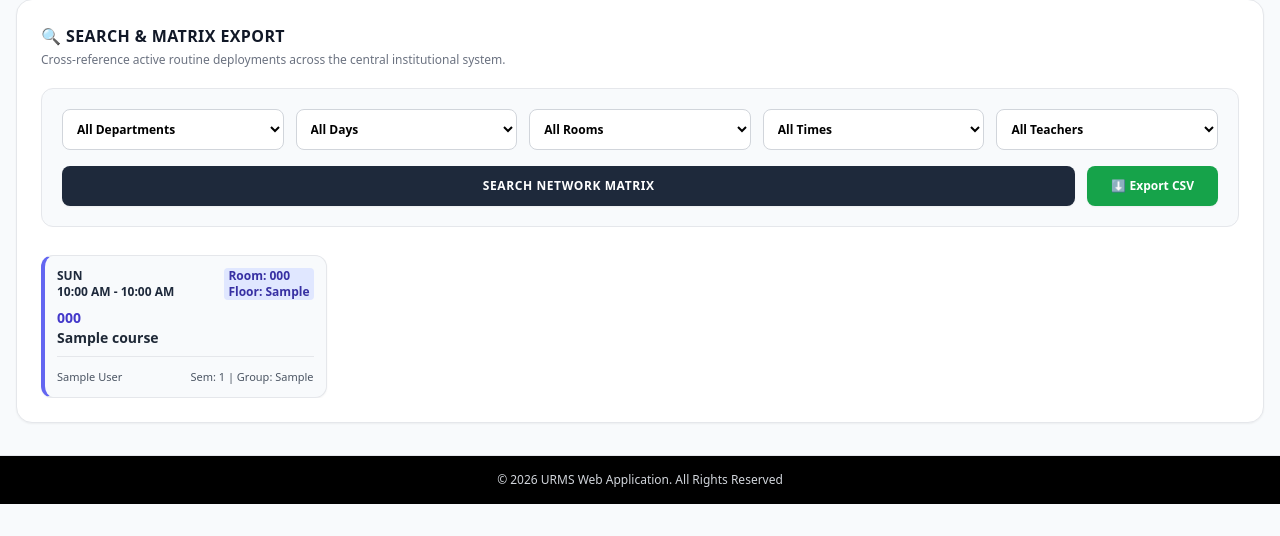
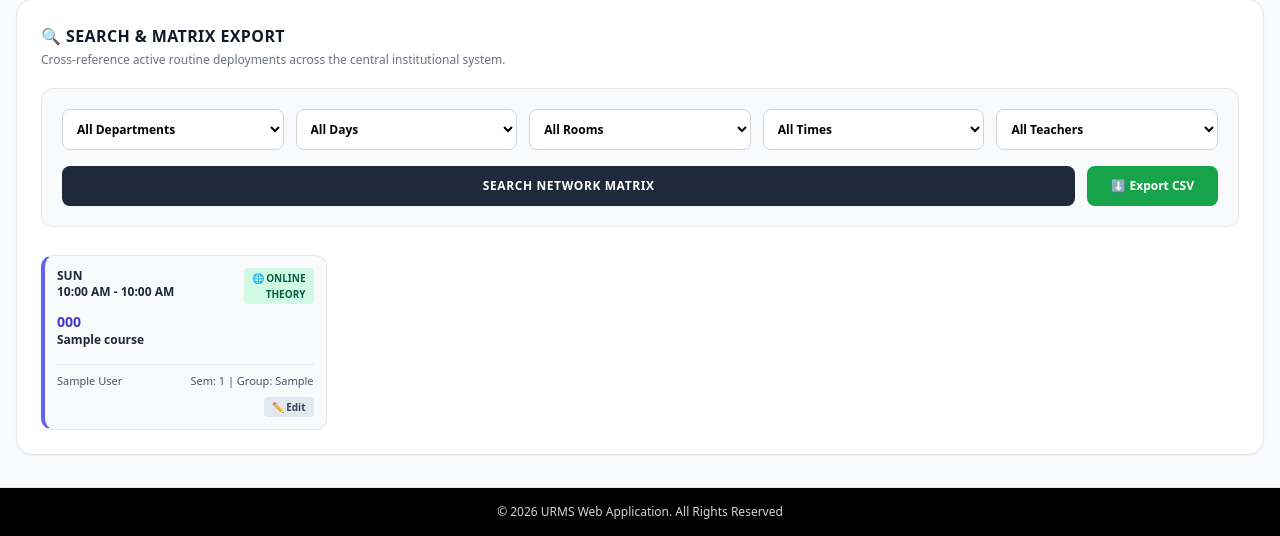
Before and after one commit to GitGuru420/urms_workspace, a Django app: template routines/templates/routines/faculty_admin.html in a window 1280 px wide. Shown: the part 405-941 px from the top of the page. Before the commit the page ends 909 px from the top, so only its background shows below. Run offline with Django 5.2, Linux system fonts and the light colour scheme; tables that the repository leaves empty hold one stand-in row (values such as "Sample post"); the template is opened without the code that fills it: values that come from a table or form of the project are taken from there, most other values are stand-ins (such as "Sample title", 1, 10 or a date in 2020); some libraries are stand-ins or nearby versions.

Commit message:
Update Faculty Admin Dashboard

```diff
--- a/routines/templates/routines/faculty_admin.html
+++ b/routines/templates/routines/faculty_admin.html
@@ -338,17 +338,51 @@
                 <div class="col-span-full text-center py-16 text-gray-400 font-bold text-xs border-2 border-dashed border-gray-200 rounded-xl bg-gray-50">No routine matches found matching this parameter footprint.</div>
             {% else %}
                 {% for r in master_routines %}
-                    <div class="p-3 border border-gray-200 rounded-xl bg-slate-50 border-l-4 border-l-indigo-500 text-xs shadow-sm">
-                        <div class="flex justify-between font-bold mb-2 text-slate-800">
-                            <span>{{ r.day_of_week|slice:":3"|upper }} <br> {{ r.timeslot.start_time|time:"h:i A" }} - {{ r.timeslot.end_time|time:"h:i A" }}</span>
-                            <span class="bg-indigo-100 text-indigo-800 px-1 rounded">Room: {{ r.room.room_number }} <br> Floor: {{ r.room.floor_no }}</span>
+                    <div class="p-3 border border-gray-200 rounded-xl bg-slate-50 border-l-4 border-l-indigo-500 text-xs shadow-sm flex flex-col justify-between">
+                        <div>
+                            <div class="flex justify-between font-bold mb-2 text-slate-800">
+                                <span>{{ r.day_of_week|slice:":3"|upper }} <br> {{ r.timeslot.start_time|time:"h:i A" }} - {{ r.timeslot.end_time|time:"h:i A" }}</span>
+                                {% if r.is_online %}
+                                    <span class="bg-emerald-100 text-emerald-800 px-2 py-0.5 rounded text-right text-[10px] font-black">🌐 ONLINE <br> {{ r.class_type|upper }}</span>
+                                {% else %}
+                                    <span class="bg-indigo-100 text-indigo-800 px-2 py-0.5 rounded text-right text-[10px]">Room: {{ r.room.room_number }} <br> Floor: {{ r.room.floor_no }}</span>
+                                {% endif %}
+                            </div>
+                            <div class="font-black text-indigo-700 text-sm flex justify-between items-center">
+                                <span>{{ r.course.course_code }}</span>
+                                {% if r.class_type == 'Lab' and r.section %}
+                                    <span class="bg-amber-100 text-amber-900 px-1.5 py-0.5 rounded text-[10px] font-black tracking-wide border border-amber-200">SEC: {{ r.section }}</span>
+                                {% endif %}
+                            </div>
+                            <div class="truncate text-gray-800 font-bold mb-2" title="{{ r.course.title }}">{{ r.course.title }}</div>
                         </div>
-                        <div class="font-black text-indigo-700 text-sm">{{ r.course.course_code }}
-                            <div class="truncate text-gray-800 font-bold" title="{{ r.course.title }}">{{ r.course.title }}</div>
-                        </div>
-                        <div class="pt-2 mt-2 border-t border-gray-200 text-[11px] flex justify-between">
-                            <div class="text-gray-600 font-medium mt-1">{{ r.teacher.name }}</div>
-                             <div class="text-gray-600 font-medium mt-1">Sem: {{ r.semester }} | Group: {{ r.group_no }}</div>
+
+                        <div class="pt-2 mt-2 border-t border-gray-200 text-[11px]">
+                            <div class="flex justify-between text-gray-600 font-medium">
+                                <div>{{ r.teacher.name }}</div>
+                                <div>Sem: {{ r.semester }} | Group: {{ r.group_no }}</div>
+                            </div>
+
+                            <div class="mt-2 flex justify-end">
+                                <button type="button"
+                                        onclick="populateRoutineEditForm({
+                                            id: '{{ r.id }}',
+                                            department_id: '{{ r.department.id }}',
+                                            teacher_id: '{{ r.teacher.id }}',
+                                            course_id: '{{ r.course.id }}',
+                                            class_type: '{{ r.class_type|default:'Theory' }}',
+                                            is_online: {% if r.is_online %}true{% else %}false{% endif %},
+                                            day_of_week: '{{ r.day_of_week }}',
+                                            timeslot_id: '{{ r.timeslot.id }}',
+                                            semester: '{{ r.semester }}',
+                                            group_no: '{{ r.group_no }}',
+                                            section: '{{ r.section|default:"" }}',
+                                            room_id: '{{ r.room.id|default:"" }}'
+                                        })"
+                                        class="text-[10px] bg-slate-200 hover:bg-indigo-600 hover:text-white text-gray-700 font-bold px-2 py-0.5 rounded transition-all cursor-pointer">
+                                    ✏️ Edit
+                                </button>
+                            </div>
                         </div>
                     </div>
                 {% endfor %}
@@ -393,7 +427,7 @@
             if (isOnlineSelect.value === "true") {
                 wrapperRoom.classList.add("hidden");
                 roomSelect.removeAttribute("required");
-                roomSelect.value = ""; // অনলাইন হলে রুম এম্পটি করে দেওয়া
+                roomSelect.value = ""; // অনলাইন হলেルーム এম্পটি করে দেওয়া
             } else {
                 wrapperRoom.classList.remove("hidden");
                 roomSelect.setAttribute("required", "required");
@@ -403,7 +437,7 @@
         classTypeSelect.addEventListener("change", engineFormValidator);
         isOnlineSelect.addEventListener("change", engineFormValidator);
 
-        // পেজ লোড হওয়ার সময় বা এডিট মোড ওপেন করার সময় ইনিশিয়াল চেক
+        // পেজ লোড হওয়ার সময় বা এডিট মোড ওপেন করার সময় ইনিশিয়াল চেক
         engineFormValidator();
     });
 
```
